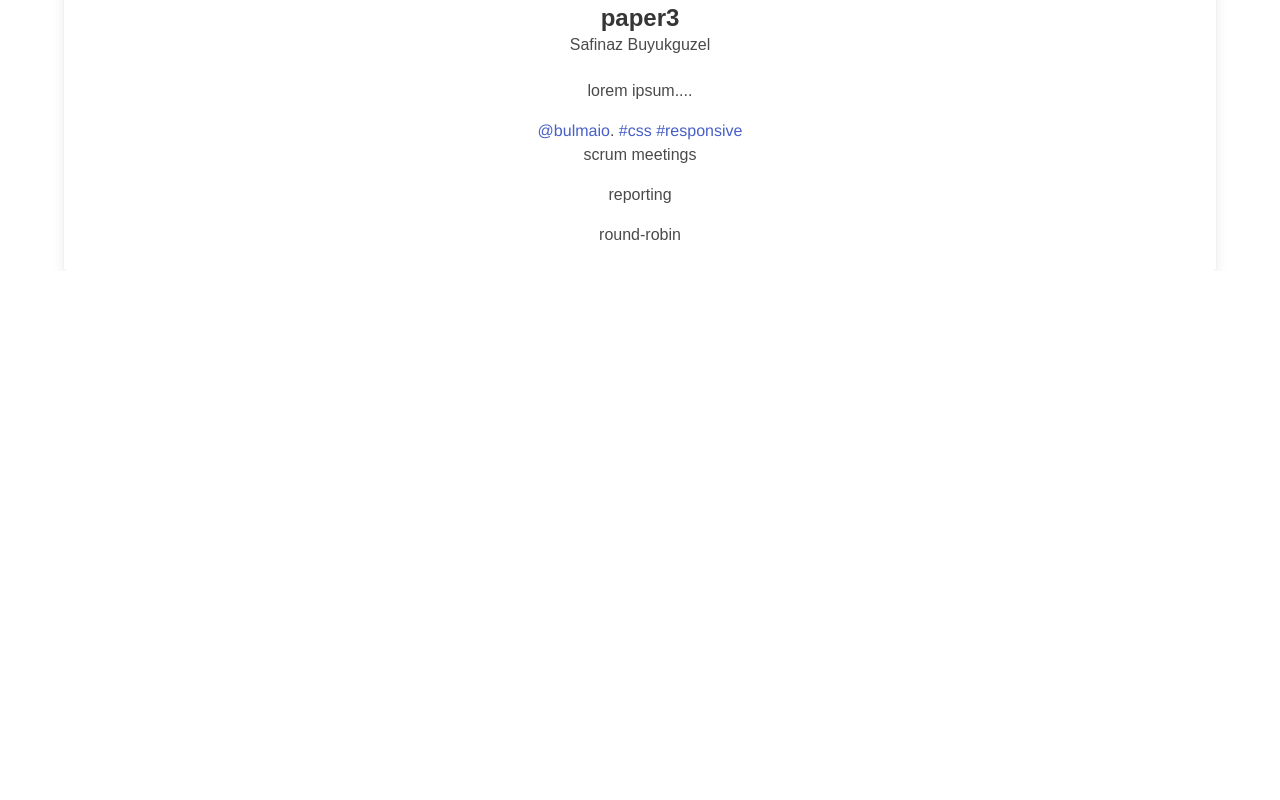
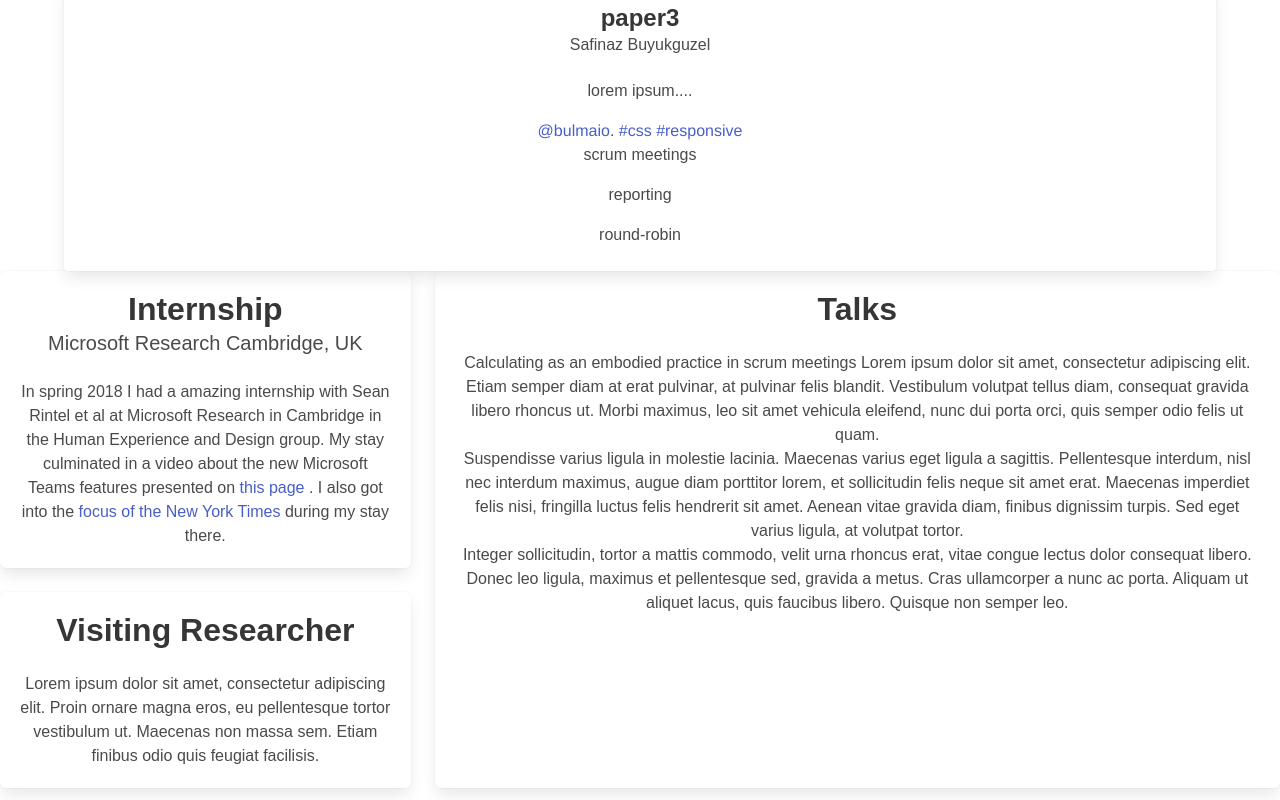
Before and after one commit to safinazbg/mysite, a Vue app: page /#/research in a window 1280 px wide. Shown: the part 932-1732 px from the top of the page. Before the commit the page ends 1203 px from the top, so only its background shows below. Built offline with nearby package versions, Linux system fonts and the light colour scheme.

Commit message:
Update Research.vue

```diff
--- a/src/views/Research.vue
+++ b/src/views/Research.vue
@@ -1,5 +1,6 @@
 <template>
   <Papers></Papers>
+  <Activities></Activities>
 </template>
 
 <script>
```
